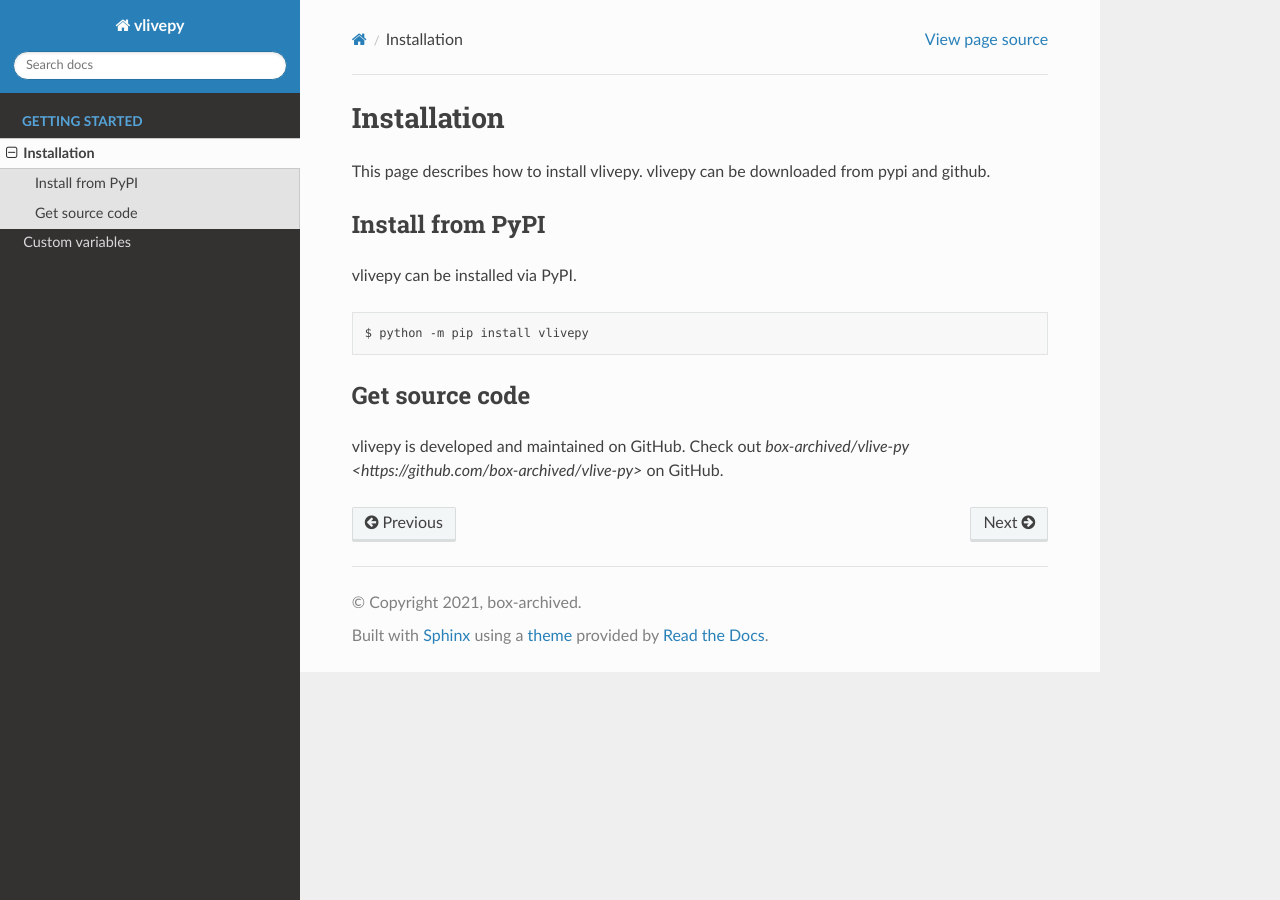
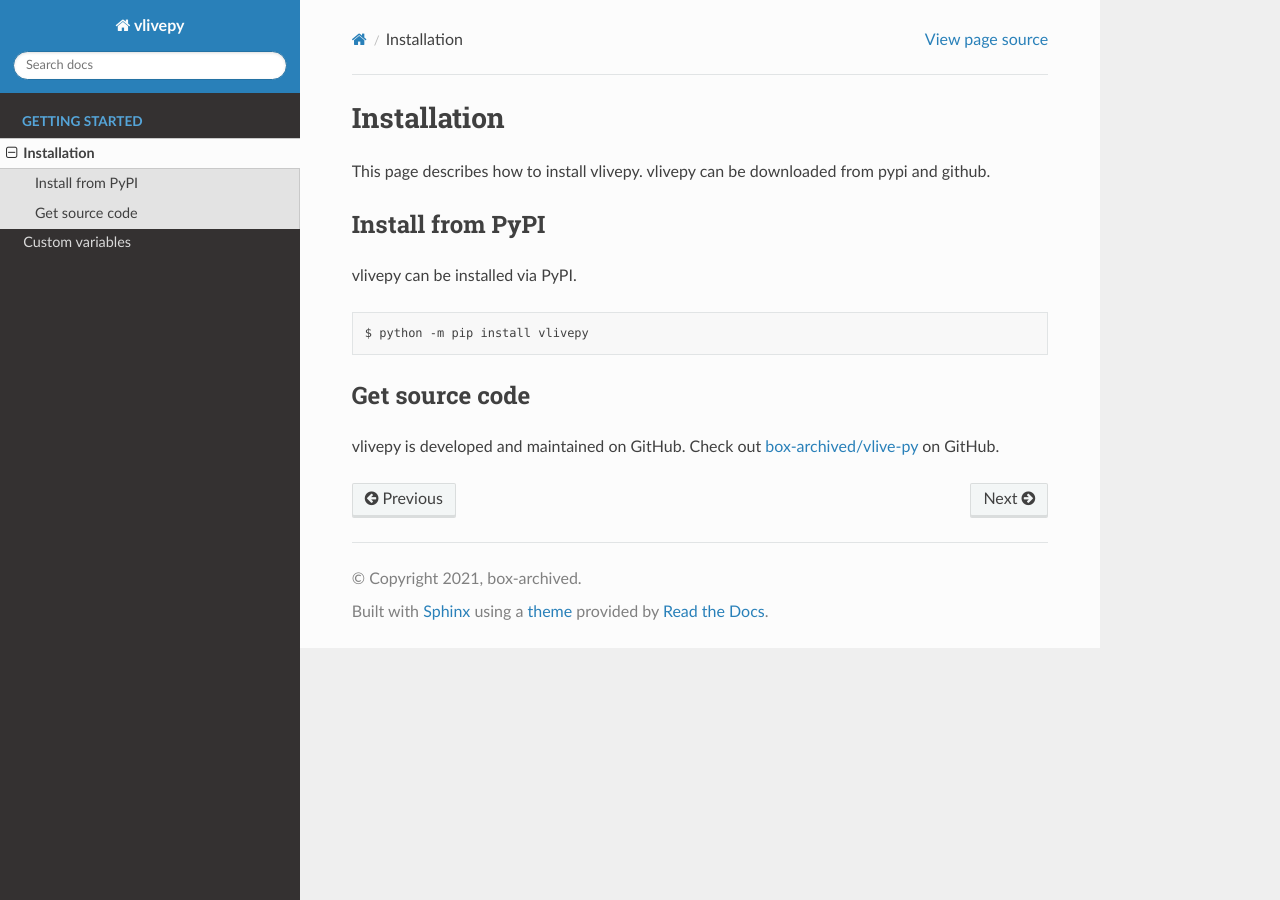
Before and after one commit to box-archived/vlive-py, a Sphinx documentation site: the page built from docs/installation.rst, in a window 1280 px wide. Built offline with Sphinx 7.4.7 and the Read the Docs theme 2.0.0, drawn with Linux system fonts in a browser that asks for light colours.

Commit message:
Fix webpage linking

```diff
--- a/docs/installation.rst
+++ b/docs/installation.rst
@@ -12,4 +12,4 @@
 
 Get source code
 ---------------
-vlivepy is developed and maintained on GitHub. Check out `box-archived/vlive-py <https://github.com/box-archived/vlive-py>` on GitHub.
+vlivepy is developed and maintained on GitHub. Check out `box-archived/vlive-py <https://github.com/box-archived/vlive-py>`_ on GitHub.
```
